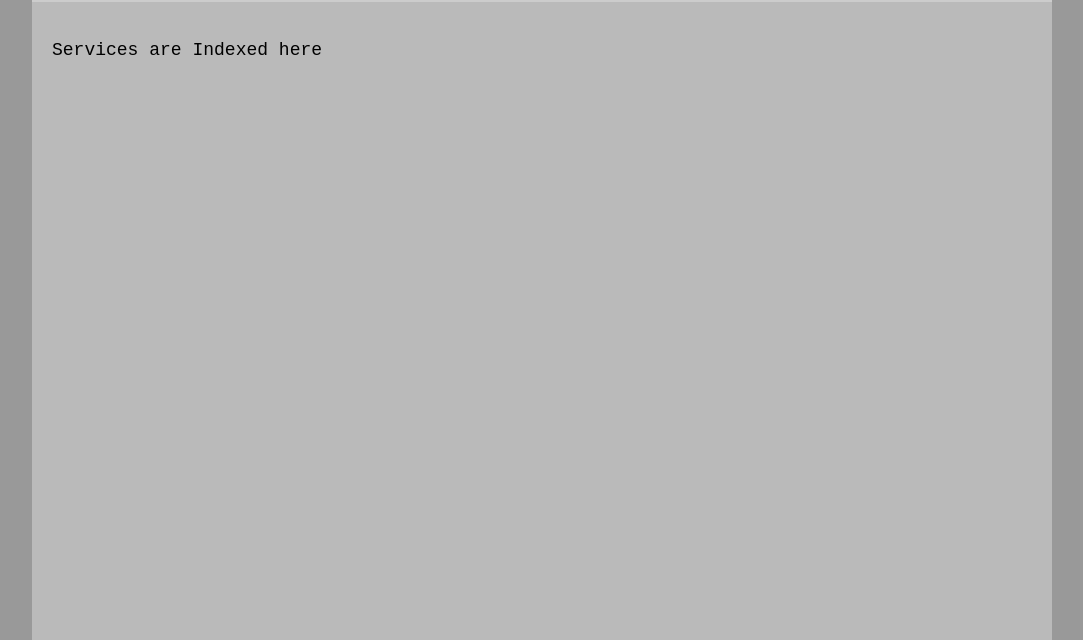
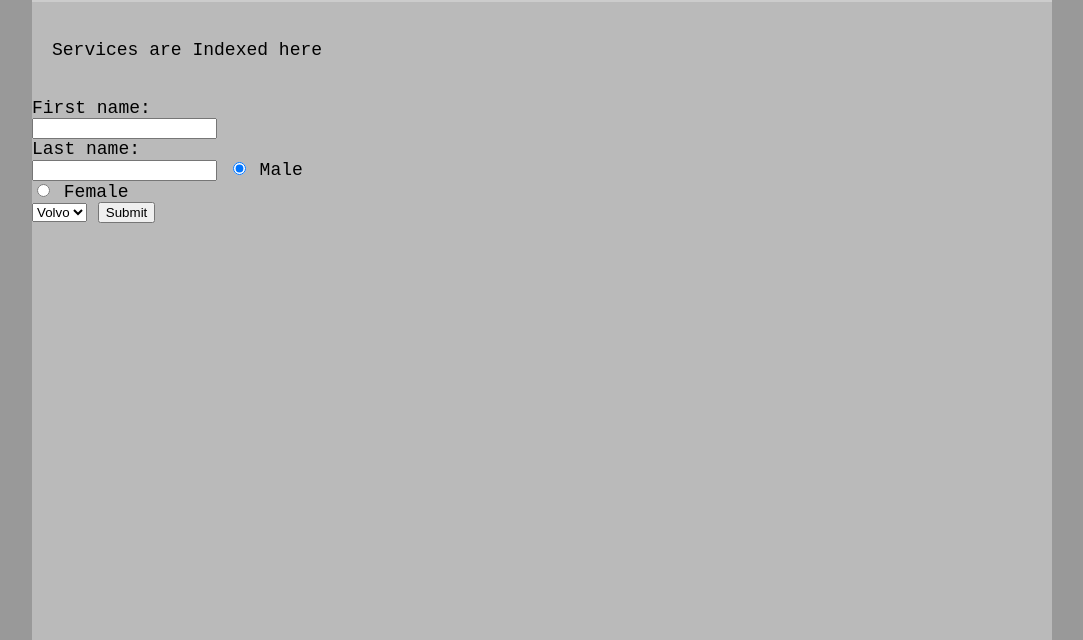
Before and after one commit to moubaid/OVM, a plain HTML site: page services.html in a window 1280 px wide. Shown: the part 160-800 px from the top of the page, without its empty margins (98-1181 px from the left). Drawn offline with Linux system fonts and the light colour scheme.

Commit message:
Update services.html
Input element

```diff
--- a/services.html
+++ b/services.html
@@ -29,6 +29,24 @@
 <p id="contentbody">
 Services are Indexed here
 </p>
+
+<form >
+  First name:<br>
+  <input type="text" name="firstname"><br>
+  Last name:<br>
+  <input type="text" name="lastname">
+
+   <input type="radio" name="gender" value="male" checked> Male<br>
+  <input type="radio" name="gender" value="female"> Female<br>
+
+  <select name="cars">
+  <option value="volvo">Volvo</option>
+  <option value="saab">Saab</option>
+  <option value="fiat">Fiat</option>
+  <option value="audi">Audi</option>
+</select>
+  <input type="submit" value="Submit">
+</form>
 </div>
 <div class="footer">
 &copy;Copy Right Protecred-Developed by Mohammed Oubaidullah and Shatabdi Kushawaha
```
